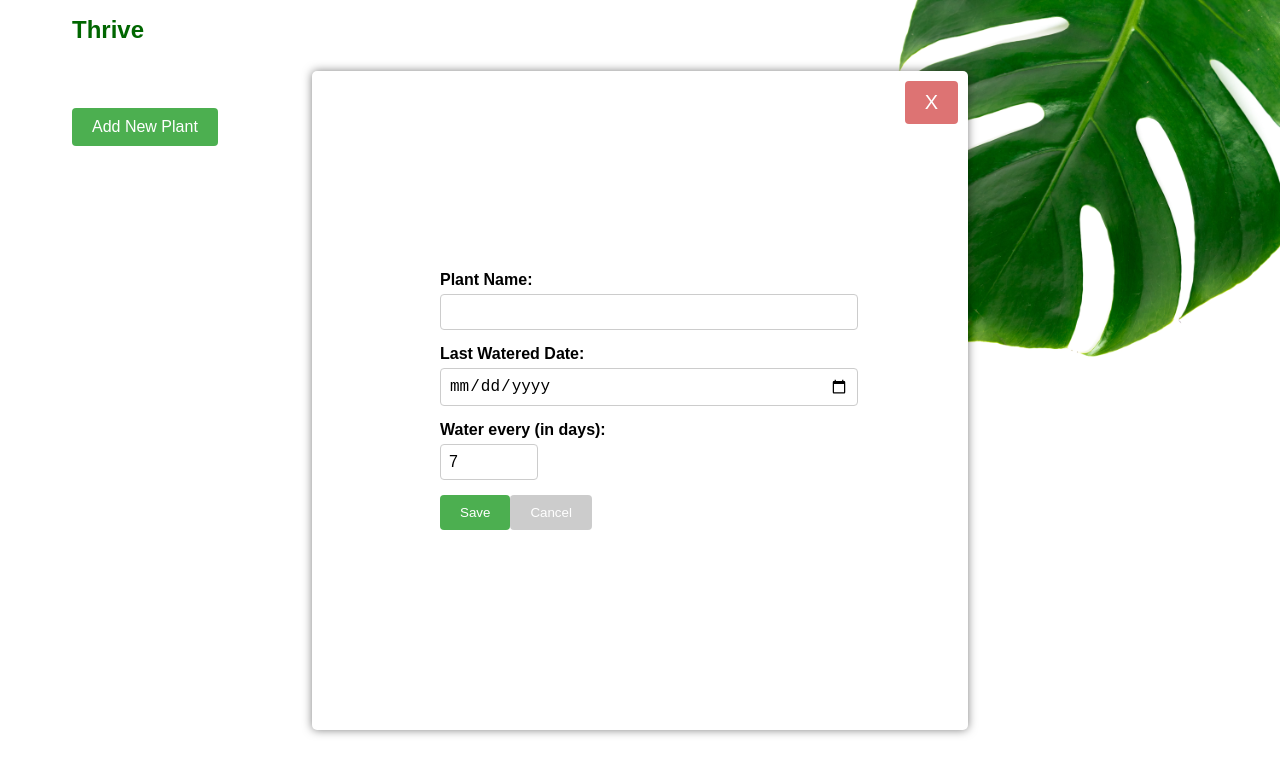
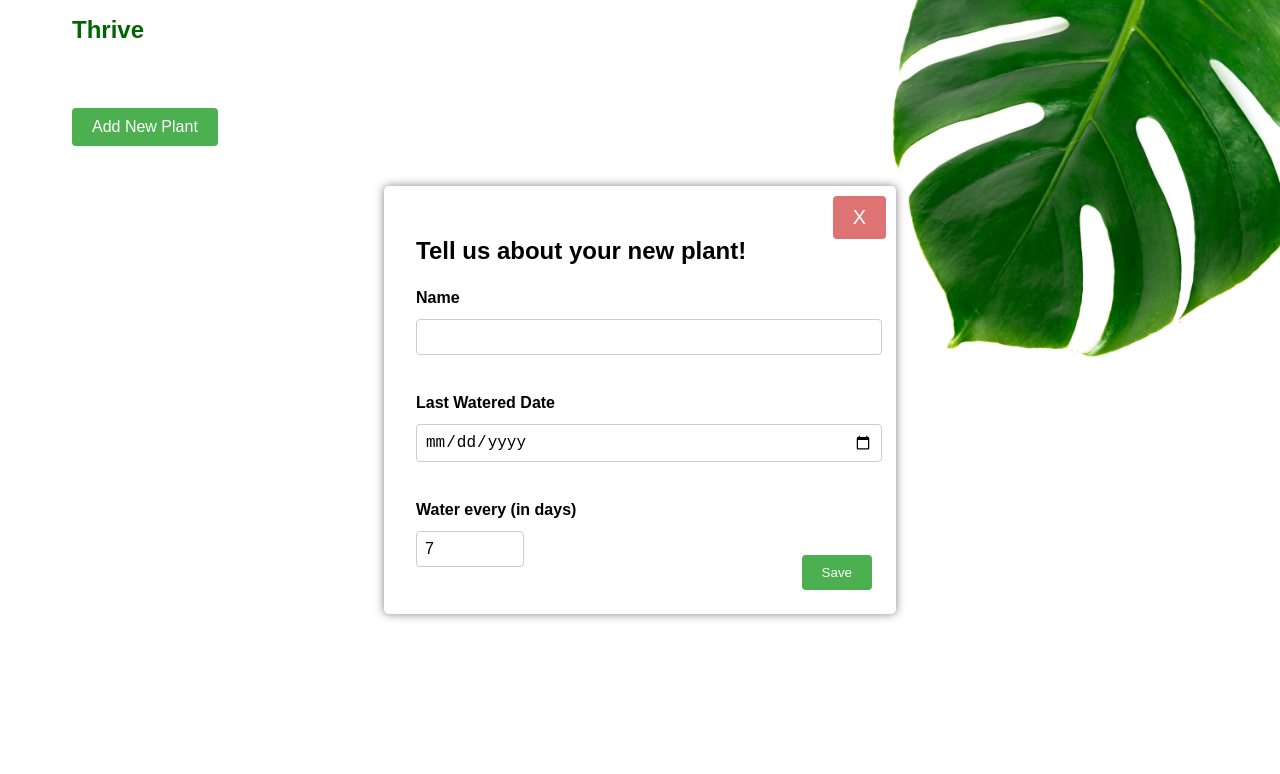
Before and after one commit to EwanMcA/Thrive, a React (Vite) app: page / in a window 1280 px wide. Both pictures are taken after a click on the button "Add New Plant". Shown: the top 774 px of the page. Built offline with nearby package versions, Linux system fonts and the light colour scheme.

Commit message:
styling and icons

```diff
--- a/src/AddPlant/AddPlant.module.scss
+++ b/src/AddPlant/AddPlant.module.scss
@@ -10,18 +10,22 @@
   z-index: 1000;
 }
 
-/* Modal Container */
 .modal {
   background-color: #fff;
   border-radius: 5px;
   box-shadow: 0px 0px 10px rgba(0, 0, 0, 0.5);
-  padding: 25vh 10vw;
-  max-width: 400px; /* Adjust as needed */
+  max-width: 35vw;
+  min-height: 20vw;
+  padding: 32px;
+  position: relative;
   width: 100%;
-  position: relative;
 }
 
-/* Close Button */
+.form-container {
+  height: 100%;
+  width: 100%;
+}
+
 .close-button {
   position: absolute;
   top: 10px;
@@ -32,19 +36,24 @@
   font-size: 20px;
   color: #333;
   &:hover {
-    color: #ff0000; /* Change color on hover if desired */
+    color: #ff0000;
   }
+}
+
+.save {
+  position: absolute;
+  bottom: 24px;
+  right: 24px;
+  background-color: #ccc;
 }
 
 .modal label {
   font-weight: bold;
   display: block;
-  margin-bottom: 5px;
+  margin: 24px 0 12px 0;
 }
 
-.modal input[type="text"],
-.modal input[type="date"],
-.modal input[type="number"] {
+.modal input {
   width: 100%;
   padding: 8px;
   margin-bottom: 15px;
@@ -70,10 +79,6 @@
   background-color: darken(#4caf50, 10%);
 }
 
-.modal button[type="button"] {
-  background-color: #ccc;
-  margin-right: 10px;
-}
 .modal input[type="number"] {
   width: 20%;
 }
--- a/src/AddPlant/AddPlant.tsx
+++ b/src/AddPlant/AddPlant.tsx
@@ -31,12 +31,13 @@ const AddPlant: React.FC<AddPlantProps> = ({ onClose, onSubmit }) => {
   return (
     <div className={styles["modal-overlay"]}>
       <div className={styles["modal"]}>
+        <h2>Tell us about your new plant!</h2>
         <button className={styles["close-button"]} onClick={onClose}>
           X
         </button>
-        <form onSubmit={handleSubmit}>
-          <div>
-            <label htmlFor="plantName">Plant Name:</label>
+        <div className={styles["form-container"]}>
+          <form onSubmit={handleSubmit}>
+            <label htmlFor="plantName">Name</label>
             <input
               type="text"
               id="plantName"
@@ -44,9 +45,7 @@ const AddPlant: React.FC<AddPlantProps> = ({ onClose, onSubmit }) => {
               onChange={(e) => setPlantName(e.target.value)}
               required
             />
-          </div>
-          <div>
-            <label htmlFor="lastWateredDate">Last Watered Date:</label>
+            <label htmlFor="lastWateredDate">Last Watered Date</label>
             <input
               type="date"
               id="lastWateredDate"
@@ -54,9 +53,7 @@ const AddPlant: React.FC<AddPlantProps> = ({ onClose, onSubmit }) => {
               onChange={(e) => handleLastWateredChange(e.target.value)}
               required
             />
-          </div>
-          <div>
-            <label htmlFor="wateringFrequency">Water every (in days):</label>
+            <label htmlFor="wateringFrequency">Water every (in days)</label>
             <input
               type="number"
               id="wateringFrequency"
@@ -64,14 +61,9 @@ const AddPlant: React.FC<AddPlantProps> = ({ onClose, onSubmit }) => {
               onChange={(e) => handleFrequencyChange(e.target.value)}
               required
             />
-          </div>
-          <div>
-            <button type="submit">Save</button>
-            <button type="button" onClick={() => onClose}>
-              Cancel
-            </button>
-          </div>
-        </form>
+            <button className={styles.save} type="submit">Save</button>
+          </form>
+        </div>
       </div>
     </div>
   );
--- a/src/Calendar/Calendar.module.scss
+++ b/src/Calendar/Calendar.module.scss
@@ -10,6 +10,7 @@
 }
 
 .calendar-day {
+  transition: background 2s;
   border: 1px solid #ccc;
   border-radius: 10px;
   padding: 24px 8px;
--- a/src/PlantCard/PlantCard.module.scss
+++ b/src/PlantCard/PlantCard.module.scss
@@ -1,11 +1,15 @@
 .plant-card {
   position: relative;
-  background-color: white;
+  background-color: #9f9;
   border: 1px solid #ddd;
   padding: 8px 20px;
   border-radius: 8px;
   box-shadow: 0 2px 4px rgba(0, 0, 0, 0.1);
-  min-width: 10vw;
+  min-width: 12vw;
+
+  h2 {
+    max-width: 8vw;
+  }
 }
 
 .delete {
@@ -23,16 +27,19 @@
 }
 
 .water {
-  padding: 12px;
+  padding: 24px;
   position: absolute;
   top: 12px;
   right: 12px;
-  background-color: #4473dd;
+  background: url('./watering_can.png');
+  background-size: cover;
   border: none;
   border-radius: 4px;
   color: white;
 
   &:hover {
-    background-color: darken(#4473dd, 10%);
+    background: url('./watering_can_active.png');
+    background-size: cover;
+    box-shadow: 0px 0px 1px 1px white;
   }
 }
--- a/src/PlantCard/PlantCard.tsx
+++ b/src/PlantCard/PlantCard.tsx
@@ -29,9 +29,7 @@ const PlantCard: React.FC<PlantCardProps> = ({
         <u>Water every</u>
       </p>
       <p>{waterFrequency} days</p>
-      <button className={styles.water} onClick={() => onWater(id)}>
-        W
-      </button>
+      <button className={styles.water} onClick={() => onWater(id)} />
       <button className={styles.delete} onClick={() => onDelete(id)}>
         x
       </button>
```
Also changed, not shown: src/PlantCard/watering_can.png (added), src/PlantCard/watering_can_active.png (added).
